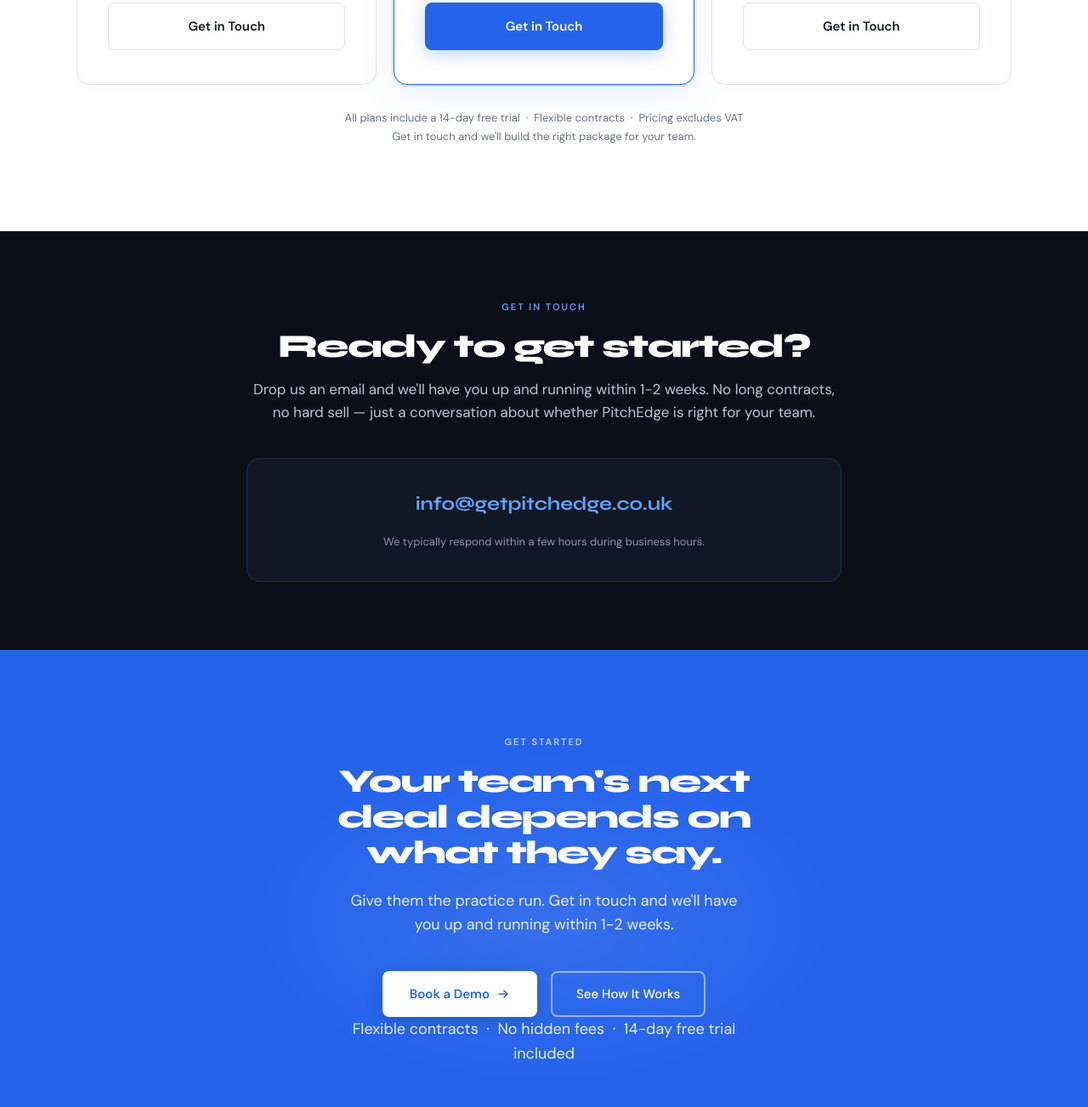
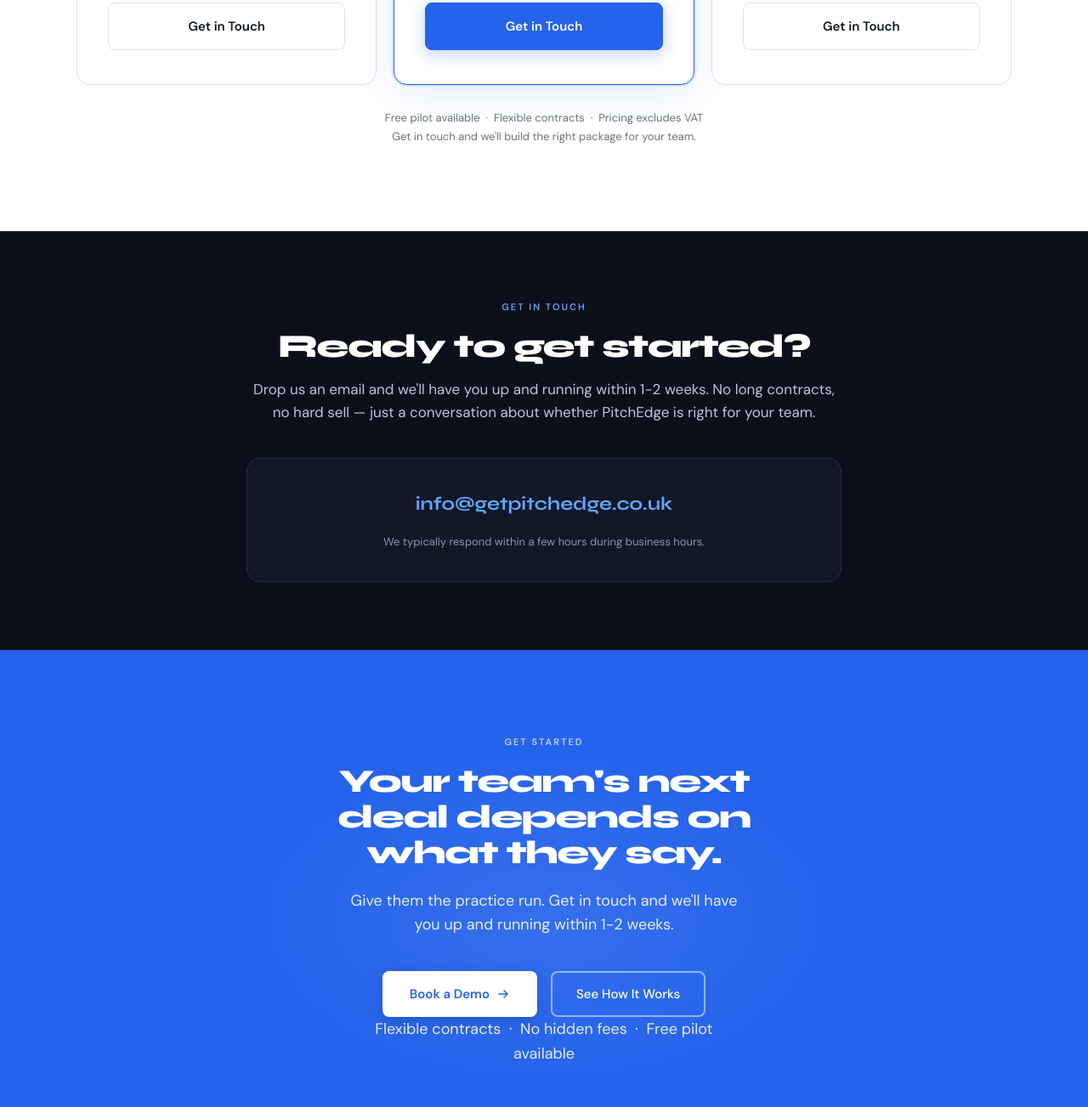
Before and after one commit to 10thompsd/PitchEdge, a website: page index.html in a window 1280 px wide. Shown: the part 7077-8380 px from the top of the page at 85% size. Drawn offline with Linux system fonts and the light colour scheme.

Commit message:
Update trial messaging

```diff
--- a/index.html
+++ b/index.html
@@ -753,7 +753,7 @@
         <a href="#contact" class="price-btn">Get in Touch</a>
       </div>
     </div>
-    <p class="price-note">All plans include a 14-day free trial &nbsp;·&nbsp; Flexible contracts &nbsp;·&nbsp; Pricing excludes VAT<br>Get in touch and we'll build the right package for your team.</p>
+    <p class="price-note">Free pilot available &nbsp;·&nbsp; Flexible contracts &nbsp;·&nbsp; Pricing excludes VAT<br>Get in touch and we'll build the right package for your team.</p>
   </div>
 </section>
 
@@ -783,7 +783,7 @@
       </a>
       <a href="#how" class="btn-white-outline">See How It Works</a>
     </div>
-    <p class="cta-note">Flexible contracts &nbsp;·&nbsp; No hidden fees &nbsp;·&nbsp; 14-day free trial included</p>
+    <p class="cta-note">Flexible contracts &nbsp;·&nbsp; No hidden fees &nbsp;·&nbsp; Free pilot available</p>
   </div>
 </section>
 
```
